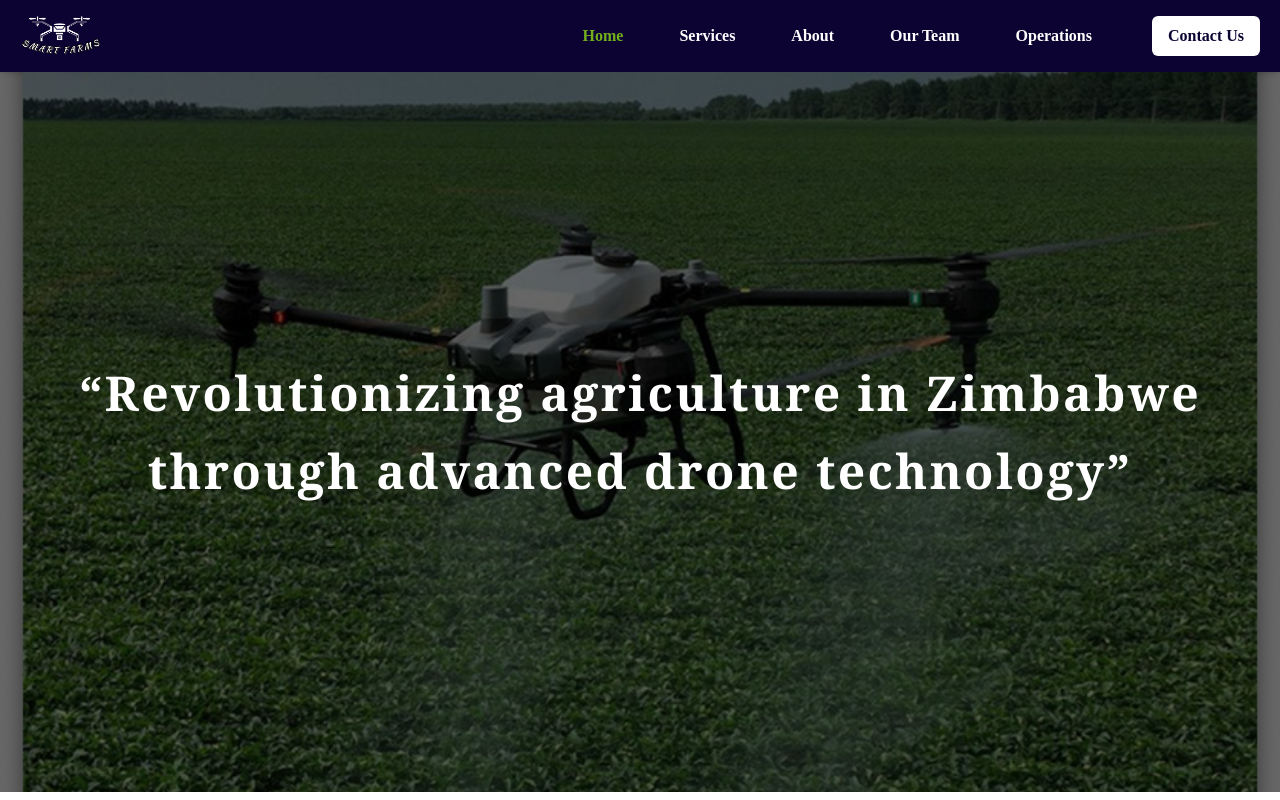
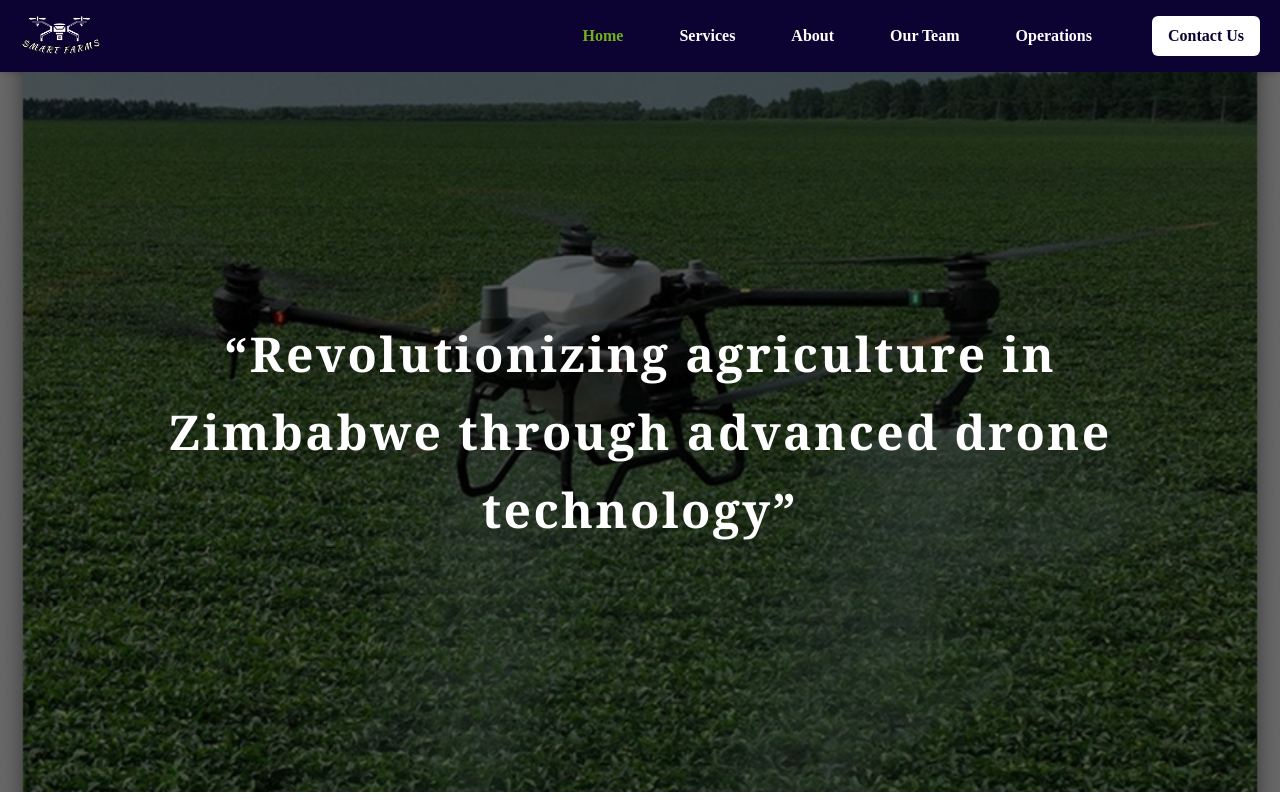
Before and after one commit to HudsonWayne/Smart-Farms, a Next.js app: page / in a window 1280 px wide. Shown: the top 800 px of the page. Built offline with nearby package versions, Linux system fonts and the light colour scheme; a web font is replaced by a local one.

Commit message:
initial commit

```diff
--- a/src/components/Carousel.tsx
+++ b/src/components/Carousel.tsx
@@ -1,4 +1,3 @@
-// src/components/Carousel.tsx
 "use client";
 
 import { useEffect, useState } from "react";
@@ -20,31 +19,32 @@ const Carousel = () => {
       setIndex((prevIndex) => (prevIndex + 1) % images.length);
     }, 3000);
 
-    // Prevent horizontal scroll while carousel is mounted
-    document.body.style.overflow = "hidden";
+    // Prevent horizontal scroll and white spaces
+    document.body.style.overflowX = "hidden";
 
     return () => {
       clearInterval(interval);
-      document.body.style.overflow = "";
+      document.body.style.overflowX = "";
     };
   }, []);
 
   return (
-    // Remove px-5 here to avoid white lines on left/right
-    <div className="relative w-full h-[90vh] overflow-hidden">
-      {/* Background image covers entire container */}
+    <div className="relative w-full h-[90vh] overflow-hidden m-0 p-0">
+      {/* Fullscreen high-quality image */}
       <img
         src={images[index]}
         alt={`Slide ${index}`}
         className="absolute inset-0 w-full h-full object-cover transition-opacity duration-1000 ease-in-out"
         draggable={false}
+        loading="eager"
+        decoding="async"
       />
       {/* Dark overlay */}
       <div className="absolute inset-0 bg-black opacity-60" />
-      {/* Content container with padding only here */}
-      <div className="relative z-20 flex items-center justify-center h-full px-5 md:px-8">
+      {/* Content container without horizontal padding */}
+      <div className="relative z-20 flex items-center justify-center h-full w-full">
         <h2
-          className="text-white text-3xl md:text-5xl font-bold text-center leading-relaxed max-w-6xl"
+          className="text-white text-3xl md:text-5xl font-bold text-center leading-relaxed max-w-6xl px-4"
           style={{
             fontFamily: "Georgia, serif",
             letterSpacing: "0.05em",
```
